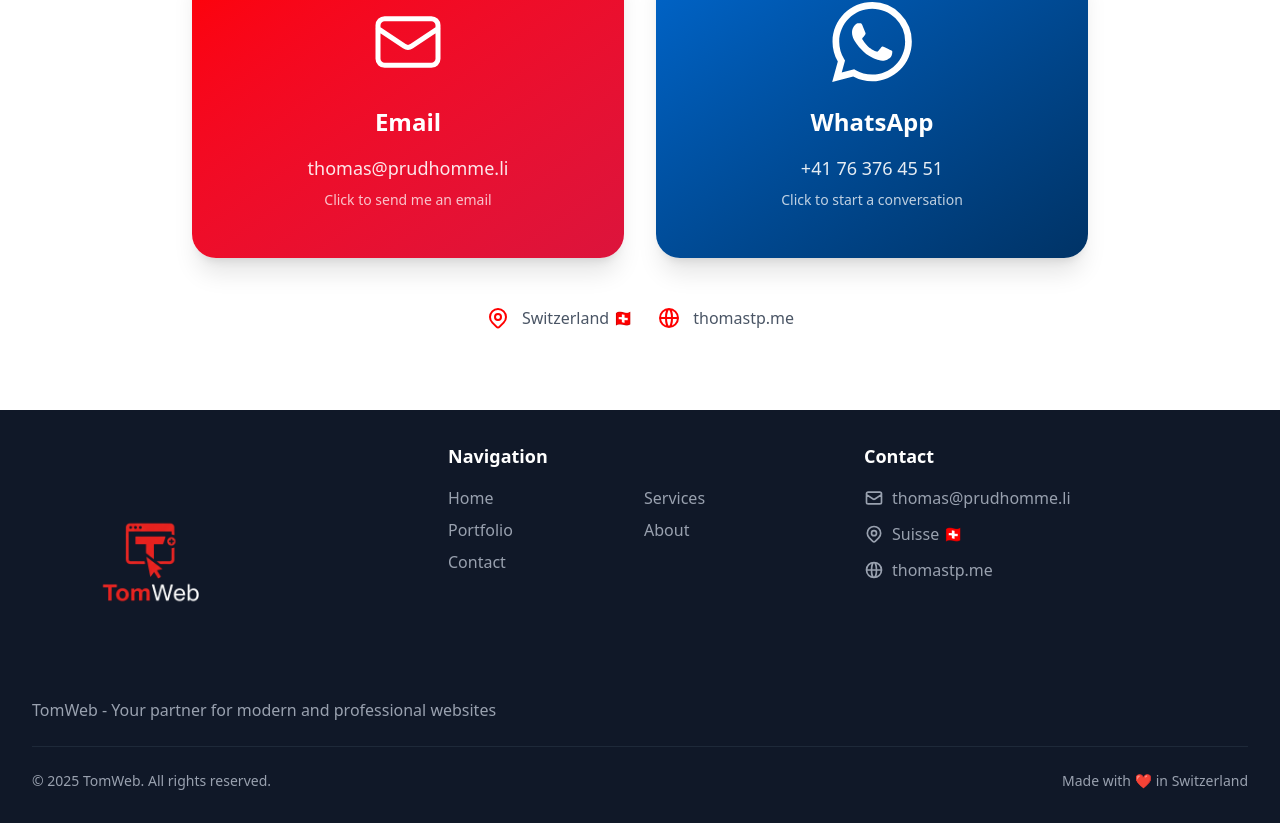
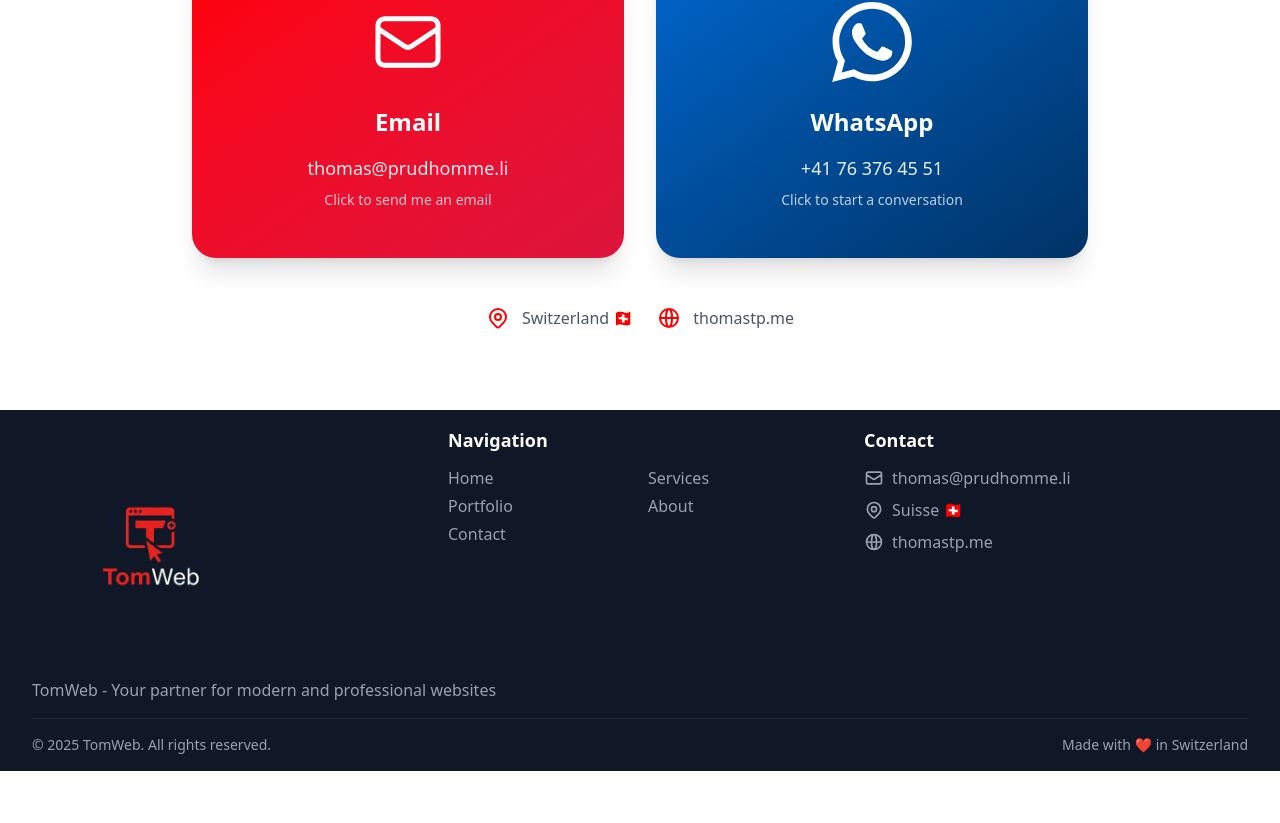
Before and after one commit to Thomas-TP/TomWeb, a React (Vite) app: page / in a window 1280 px wide. Shown: the part 4908-5731 px from the top of the page. After the commit the page ends 5679 px from the top, so only its background shows below. Built offline with nearby package versions, Linux system fonts and the light colour scheme.

Commit message:
Réduction maximale hauteur footer et espacement navigation
- ⬇️ Footer ultra-compact: py-4 (au lieu de py-8)
- 📐 Colonnes navigation rapprochées: gap-x-4 gap-y-1
- 🎯 Espacement vertical minimal: mb-3, space-y-2
- 📏 Bottom bar compact: pt-4, gap-2

```diff
--- a/src/components/Footer.jsx
+++ b/src/components/Footer.jsx
@@ -6,12 +6,12 @@ const Footer = () => {
   const currentYear = new Date().getFullYear();
 
   return (
-    <footer className="bg-gray-900 text-white py-8">
+    <footer className="bg-gray-900 text-white py-4">
       <div className="container-custom">
-        <div className="grid md:grid-cols-3 gap-8 mb-6">
+        <div className="grid md:grid-cols-3 gap-8 mb-4">
           {/* Logo & Description */}
           <div>
-            <div className="mb-4">
+            <div className="mb-3">
               <img
                 src="/Logo-dark.png"
                 alt="TomWeb Logo"
@@ -25,8 +25,8 @@ const Footer = () => {
 
           {/* Quick Links - Two Columns */}
           <div>
-            <h3 className="text-lg font-bold mb-4">Navigation</h3>
-            <ul className="grid grid-cols-2 gap-2">
+            <h3 className="text-lg font-bold mb-3">Navigation</h3>
+            <ul className="grid grid-cols-2 gap-x-4 gap-y-1">
               {['home', 'services', 'portfolio', 'about', 'contact'].map((item) => (
                 <li key={item}>
                   <a
@@ -42,8 +42,8 @@ const Footer = () => {
 
           {/* Contact Info */}
           <div>
-            <h3 className="text-lg font-bold mb-4">{t('nav.contact')}</h3>
-            <div className="space-y-3">
+            <h3 className="text-lg font-bold mb-3">{t('nav.contact')}</h3>
+            <div className="space-y-2">
               <div className="flex items-center gap-2 text-gray-400">
                 <svg className="w-5 h-5 flex-shrink-0" fill="none" viewBox="0 0 24 24" stroke="currentColor">
                   <path strokeLinecap="round" strokeLinejoin="round" strokeWidth={2} d="M3 8l7.89 5.26a2 2 0 002.22 0L21 8M5 19h14a2 2 0 002-2V7a2 2 0 00-2-2H5a2 2 0 00-2 2v10a2 2 0 002 2z" />
@@ -80,7 +80,7 @@ const Footer = () => {
         </div>
 
         {/* Bottom Bar */}
-        <div className="border-t border-gray-800 pt-6 flex flex-col md:flex-row justify-between items-center gap-4">
+        <div className="border-t border-gray-800 pt-4 flex flex-col md:flex-row justify-between items-center gap-2">
           <p className="text-gray-400 text-sm">
             © {currentYear} TomWeb. {t('footer.rights')}
           </p>
```
